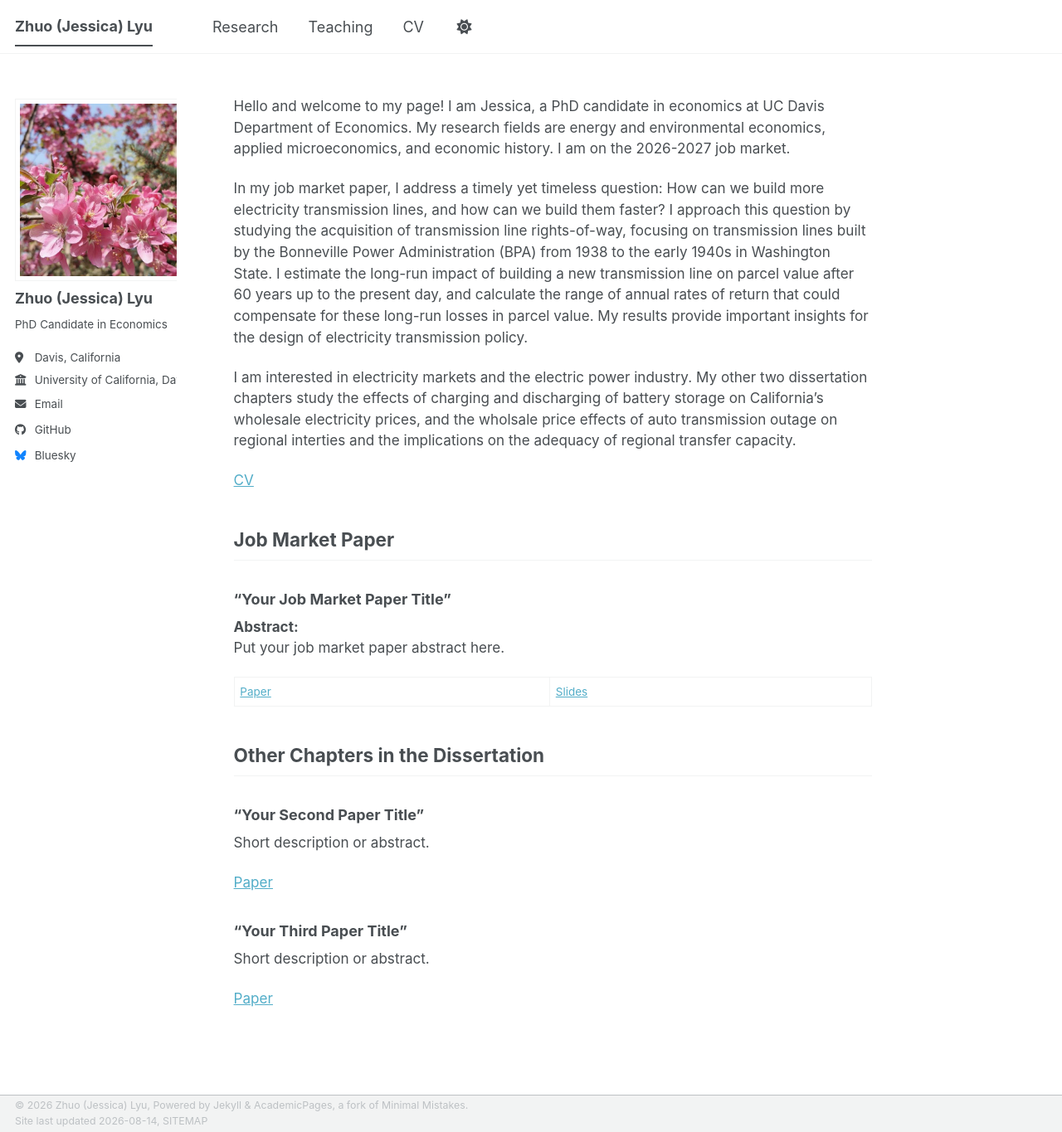
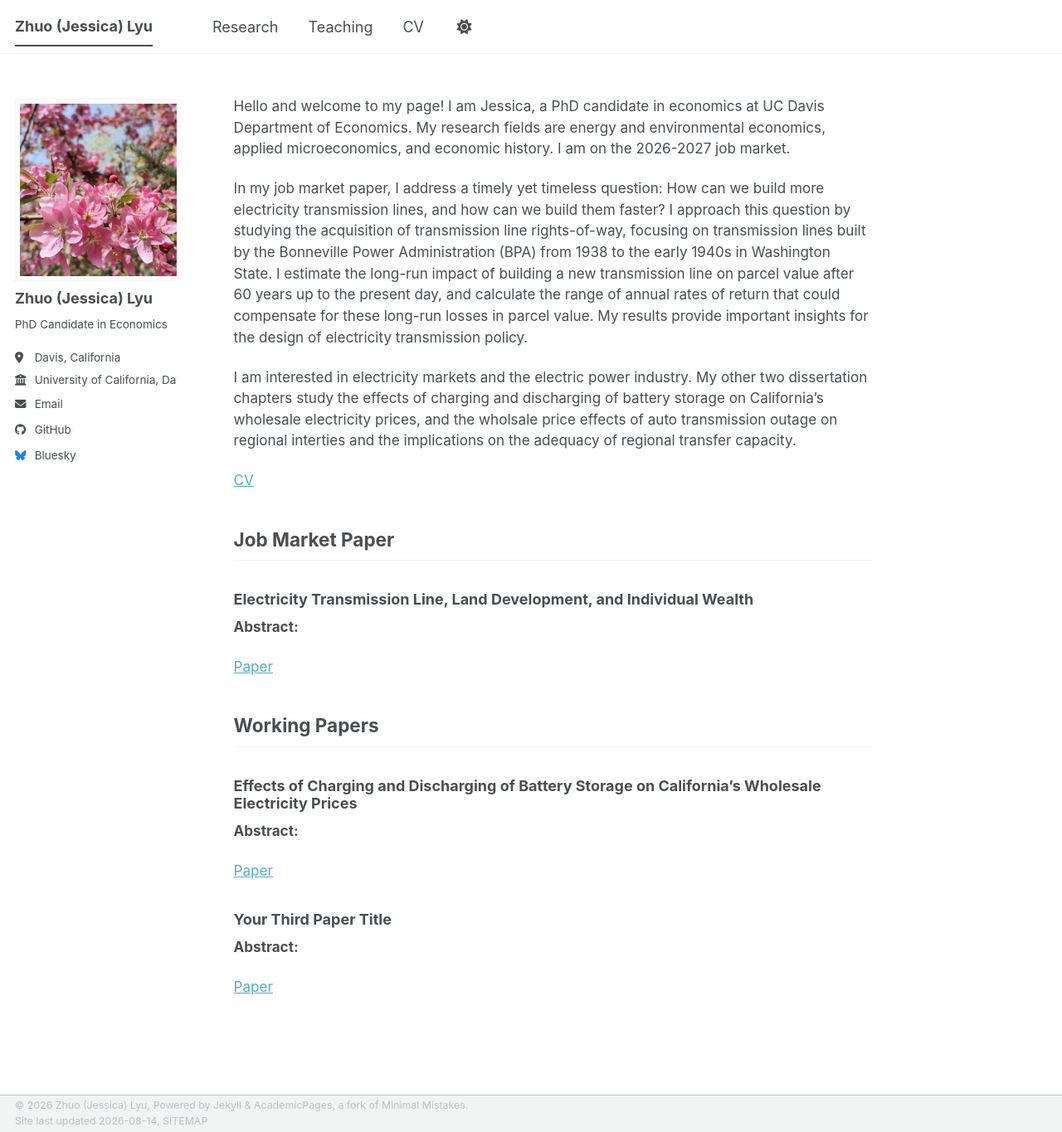
Before and after one commit to Jessicazlyu/jessicalyuzhuo, a Jekyll site: the page built from _pages/about.md, in a window 1280 px wide and 1365 px high. Shown: the whole window at 83% size. Built offline with Jekyll 4.4.1, drawn with Linux system fonts in a browser that asks for light colours; a style sheet for code colours, icons or effects is not loaded.

Commit message:
Update about.md

```diff
--- a/_pages/about.md
+++ b/_pages/about.md
@@ -17,23 +17,22 @@ I am interested in electricity markets and the electric power industry. My other
 
 ## Job Market Paper
 
-### "Your Job Market Paper Title"
+### Electricity Transmission Line, Land Development, and Individual Wealth
 
 **Abstract:**
-Put your job market paper abstract here.
 
-[Paper](/files/Lyu_JMP.pdf) | [Slides](/files/Lyu_JMP_Slides.pdf)
+[Paper](/files/Lyu_JMP.pdf)
 
-## Other Chapters in the Dissertation
+## Working Papers
 
-### "Your Second Paper Title"
+### Effects of Charging and Discharging of Battery Storage on California’s Wholesale Electricity Prices
 
-Short description or abstract.
+**Abstract:**
 
 [Paper](/files/Paper2.pdf)
 
-### "Your Third Paper Title"
+### Your Third Paper Title
 
-Short description or abstract.
+**Abstract:**
 
 [Paper](/files/Paper3.pdf)
```
